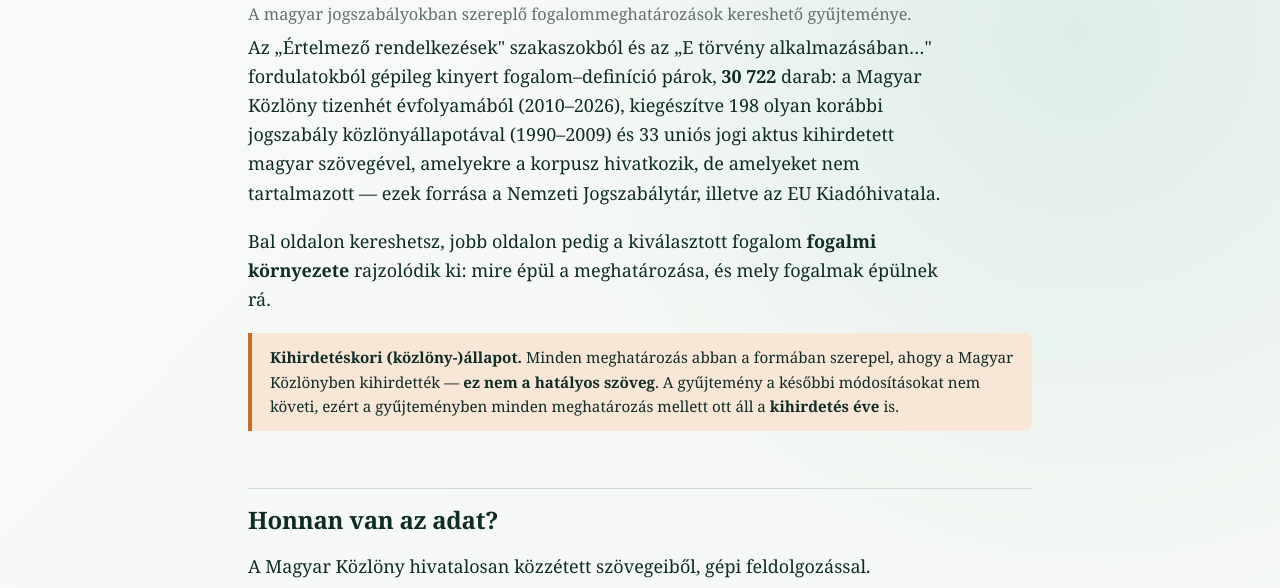
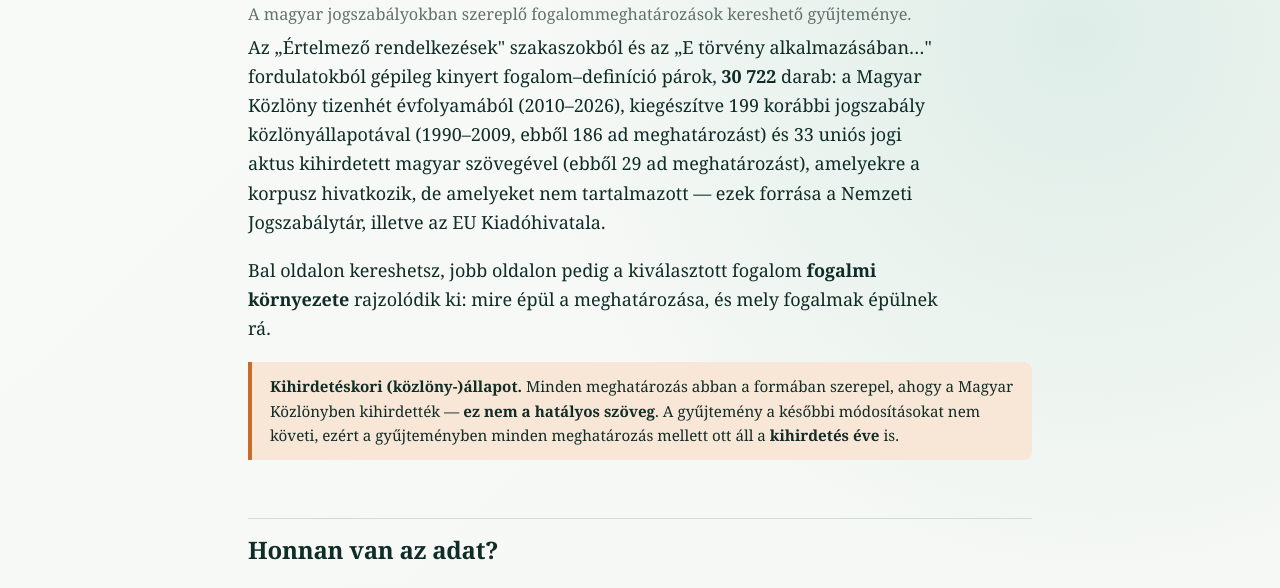
Before and after one commit to goroggy/hjusdefs-web, a plain HTML site: page Miez.html in a window 1280 px wide. Shown: the part 137-725 px from the top of the page. Drawn offline with Linux system fonts and the light colour scheme.

Commit message:
A korpusz osszetetele pontositva (199 korabbi, 33/29 unios)
Forras: goroggy/hjusdefs 2bacaee

Co-Authored-By: Claude Opus 5 <noreply@anthropic.com>

```diff
--- a/Miez.html
+++ b/Miez.html
@@ -140,7 +140,7 @@ figure.flow svg{display:block;width:100%;height:auto}
 <a href="Miez.html">Mi ez?</a><a href="Hogyan_keszult.html">Hogyan készült?</a><a href="Ellentmondasok.html">Ellentmondások</a><a href="Fogalomhiany.html">Fogalomhiány</a><a href="fogalomfa.html">Fogalomfa</a></nav>
 <h1>Mi ez?</h1>
 <em class="sub">A magyar jogszabályokban szereplő fogalommeghatározások kereshető gyűjteménye.</em>
-<p>Az „Értelmező rendelkezések" szakaszokból és az „E törvény alkalmazásában…" fordulatokból gépileg kinyert fogalom–definíció párok, <b>30 722</b> darab: a Magyar Közlöny tizenhét évfolyamából (2010–2026), kiegészítve 198 olyan korábbi jogszabály közlönyállapotával (1990–2009) és 33 uniós jogi aktus kihirdetett magyar szövegével, amelyekre a korpusz hivatkozik, de amelyeket nem tartalmazott — ezek forrása a Nemzeti Jogszabálytár, illetve az EU Kiadóhivatala.</p>
+<p>Az „Értelmező rendelkezések" szakaszokból és az „E törvény alkalmazásában…" fordulatokból gépileg kinyert fogalom–definíció párok, <b>30 722</b> darab: a Magyar Közlöny tizenhét évfolyamából (2010–2026), kiegészítve 199 korábbi jogszabály közlönyállapotával (1990–2009, ebből 186 ad meghatározást) és 33 uniós jogi aktus kihirdetett magyar szövegével (ebből 29 ad meghatározást), amelyekre a korpusz hivatkozik, de amelyeket nem tartalmazott — ezek forrása a Nemzeti Jogszabálytár, illetve az EU Kiadóhivatala.</p>
 <p>Bal oldalon kereshetsz, jobb oldalon pedig a kiválasztott fogalom <b>fogalmi környezete</b> rajzolódik ki: mire épül a meghatározása, és mely fogalmak épülnek rá.</p>
 <p class="statenote"><b>Kihirdetéskori (közlöny-)állapot.</b> Minden meghatározás abban a formában szerepel, ahogy a Magyar Közlönyben kihirdették — <b>ez nem a hatályos szöveg</b>. A gyűjtemény a későbbi módosításokat nem követi, ezért a gyűjteményben minden meghatározás mellett ott áll a <b>kihirdetés éve</b> is.</p>
 <h2>Honnan van az adat?</h2>
```
Also changed, not shown: Hogyan_keszult.html (+1 -1 lines).
